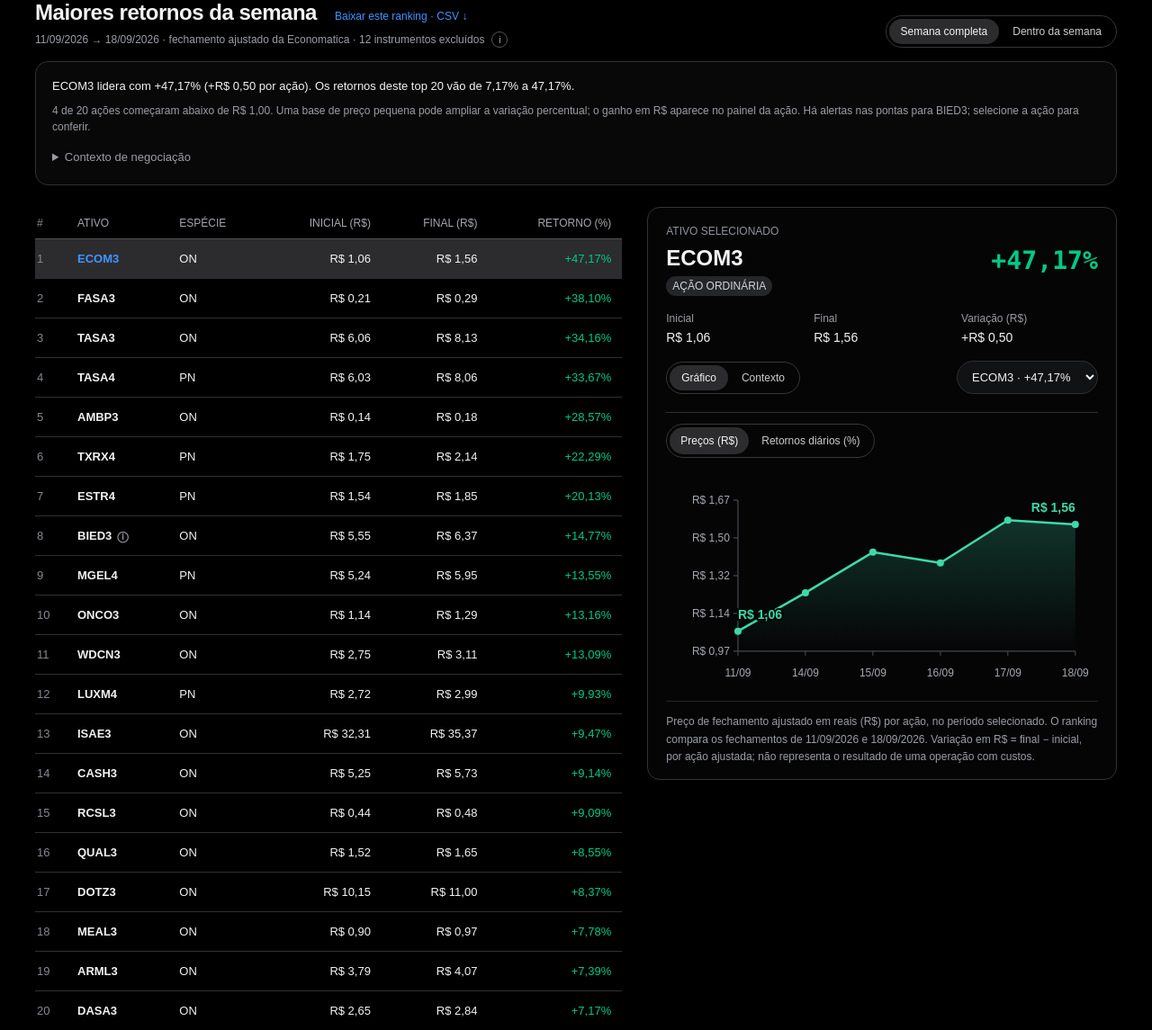
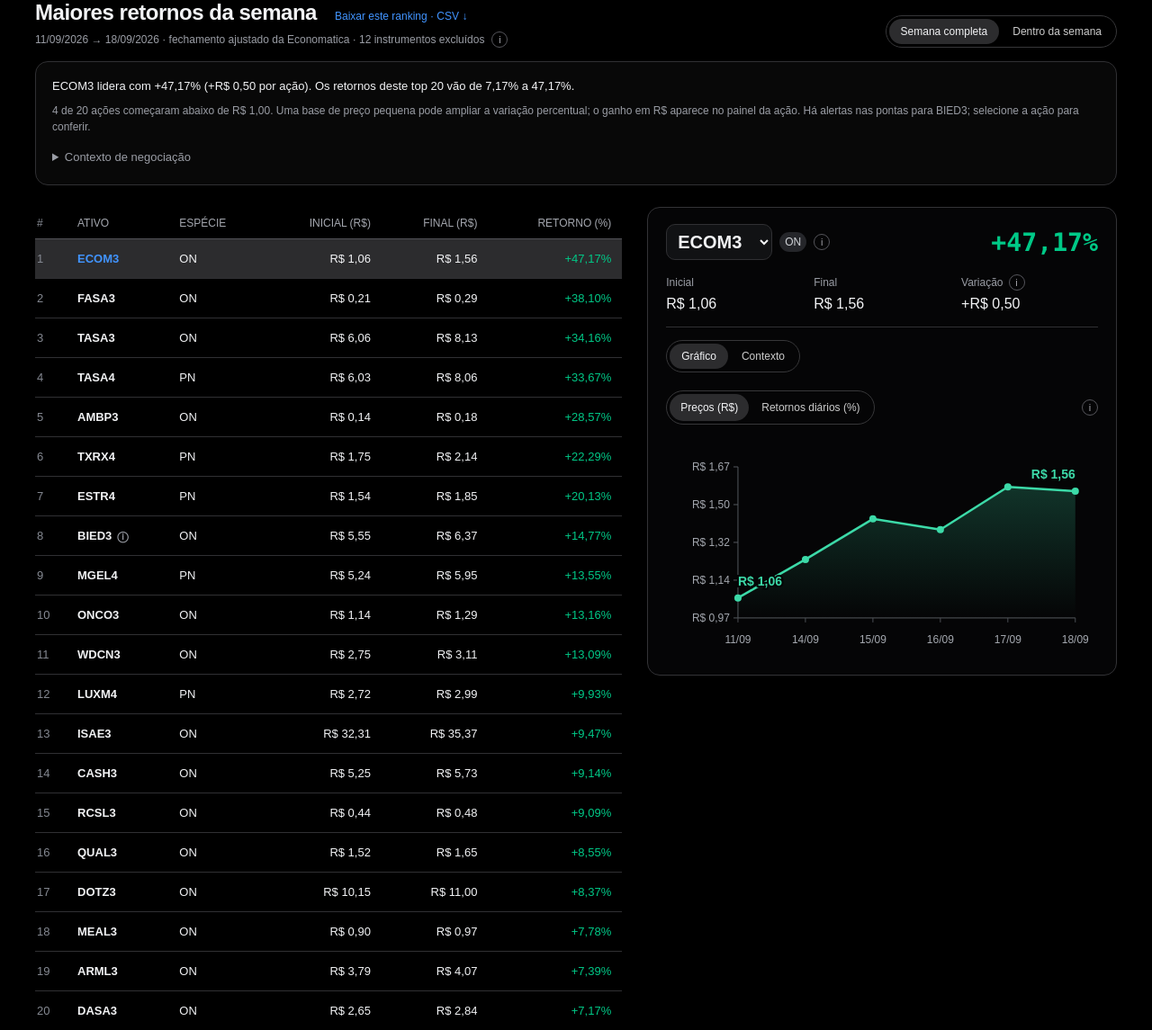
Before and after one commit to lucassperess/v8-ranking-semanal, a FastAPI app: page / in a window 1280 px wide. Shown: the part 313-1458 px from the top of the page at 90% size. Run offline with FastAPI, Linux system fonts and the light colour scheme.

Commit message:
Organize asset selector and move chart guidance into accessible info controls

```diff
--- a/webapp/static/app.js
+++ b/webapp/static/app.js
@@ -105,7 +105,7 @@
   const select = $('asset-select');
   clear(select);
   current.top20.forEach((row) => {
-    const option = node('option', '', `${row.ticker} · ${signedPct(row.return_pct)}`);
+    const option = node('option', '', row.ticker);
     option.value = row.ticker;
     select.append(option);
   });
@@ -189,8 +189,7 @@
   window.rankingContext?.render(state.ticker, state.window);
   if (!state.ticker) return;
   const row = state.data.windows[state.window].top20.find((item) => item.ticker === state.ticker);
-  text('detail-ticker', row.ticker);
-  text('detail-kind', row.instrument_type === 'acao_on' ? 'AÇÃO ORDINÁRIA' : 'AÇÃO PREFERENCIAL');
+  text('detail-kind', row.instrument_type === 'acao_on' ? 'ON' : 'PN');
   text('detail-return', signedPct(row.return_pct));
   $('detail-return').classList.toggle('negative', Number(row.return_pct) < 0);
   text('detail-start', `R$ ${preciseMoney(row.start_close)}`);
@@ -223,8 +222,18 @@
   $('chart-price').setAttribute('aria-pressed', String(!returns));
   $('chart-returns').setAttribute('aria-pressed', String(returns));
   text(
+    'detail-change-help',
+    `Diferença entre o fechamento final (${day(row.end_date)}) e o inicial (${day(row.start_date)}), em reais por ação ajustada. Não representa o resultado de uma operação com custos.`,
+  );
+  const alternativeNote =
+    state.window === 'alternative'
+      ? ` O fechamento de ${day(row.start_date)} é o ponto de partida: nesse primeiro dia não há retorno diário calculado. A primeira comparação usa o fechamento da próxima data da extração.`
+      : '';
+  text(
     'detail-note',
-    `${returns ? daily.note : 'Preço de fechamento ajustado em reais (R$) por ação, no período selecionado.'} O ranking compara os fechamentos de ${day(row.start_date)} e ${day(row.end_date)}. Variação em R$ = final − inicial, por ação ajustada; não representa o resultado de uma operação com custos.`,
+    returns
+      ? `Cada barra compara o fechamento de uma data com o da data anterior da extração — o arquivo de dados enviado. Se faltar um dos preços ou houver conflito nos dados, essa comparação fica vazia.${alternativeNote} O retorno semanal compara ${day(row.start_date)} com ${day(row.end_date)}; ele não é a soma dos retornos diários. Toque, passe o cursor ou foque uma barra para consultar a data e o valor.`
+      : `Cada ponto mostra o preço de fechamento ajustado em reais por ação naquela data. Uma lacuna no gráfico indica que não há preço válido para a observação. A janela compara ${day(row.start_date)} com ${day(row.end_date)}. Toque, passe o cursor ou foque um ponto para consultar a data e o valor.`,
   );
   const box = $('detail-chart');
   clear(box);
--- a/webapp/static/context.css
+++ b/webapp/static/context.css
@@ -11,15 +11,80 @@
   gap: 12px;
   margin: 14px 0 20px;
 }
-.asset-view-toolbar select {
+.asset-identity {
+  display: flex;
+  align-items: center;
+  gap: 8px;
   min-width: 0;
-  max-width: 55%;
+}
+.asset-identity select {
+  width: 118px;
+  min-height: 40px;
   border: 1px solid var(--line);
-  border-radius: 999px;
+  border-radius: 10px;
   background: #111214;
   color: var(--text);
-  padding: 9px 12px;
-  font: inherit;
+  padding: 6px 8px;
+  font:
+    600 20px/1.3 Arial,
+    sans-serif;
+  cursor: pointer;
+}
+.asset-identity .ticker-kind {
+  margin: 0;
+  font-size: 12px;
+  padding: 4px 6px;
+}
+.asset-info {
+  position: relative;
+  display: inline-flex;
+  align-items: center;
+}
+.asset-tooltip {
+  top: calc(100% + 10px);
+  right: 0;
+  white-space: normal;
+}
+.asset-identity .asset-tooltip {
+  left: 0;
+  right: auto;
+}
+.asset-info .info-button[aria-expanded='true'] + .asset-tooltip {
+  visibility: visible;
+  opacity: 1;
+}
+.asset-detail-compact .detail-top {
+  align-items: center;
+}
+.asset-detail-compact .price-comparison {
+  margin: 16px 0 0;
+  padding-bottom: 16px;
+  border-bottom: 1px solid var(--line);
+}
+.asset-detail-compact .price-comparison dd {
+  font-size: 16px;
+}
+.asset-detail-compact .price-comparison dt {
+  display: flex;
+  align-items: center;
+  min-height: 18px;
+}
+.asset-change-label {
+  display: flex;
+  align-items: center;
+  gap: 6px;
+}
+.asset-detail-compact .chart-controls {
+  margin-top: 0;
+  padding-top: 0;
+  border-top: 0;
+  flex-wrap: nowrap;
+}
+.chart-info {
+  margin-left: auto;
+}
+.chart-returns-short {
+  display: none;
 }
 .asset-view-tabs {
   flex-shrink: 0;
--- a/webapp/static/header.js
+++ b/webapp/static/header.js
@@ -39,7 +39,7 @@
     });
   });
   document.addEventListener('click', (event) => {
-    if (!event.target.closest('.metric-info,.period-info')) closeTips();
+    if (!event.target.closest('.metric-info,.period-info,.asset-info')) closeTips();
   });
   document.addEventListener('keydown', (event) => {
     if (event.key === 'Escape') closeTips();
--- a/webapp/static/index.html
+++ b/webapp/static/index.html
@@ -184,12 +184,25 @@
                   <tbody id="ranking-body"></tbody>
                 </table>
               </div>
-              <aside id="asset-detail" class="detail-panel">
+              <aside id="asset-detail" class="detail-panel asset-detail-compact">
                 <div class="detail-top">
-                  <div>
-                    <span class="detail-overline">ATIVO SELECIONADO</span>
-                    <h3 id="detail-ticker"></h3>
+                  <div class="asset-identity">
+                    <select id="asset-select" aria-label="Selecionar ação"></select>
                     <span id="detail-kind" class="ticker-kind"></span>
+                    <span class="asset-info">
+                      <button
+                        class="info-button"
+                        type="button"
+                        aria-label="Sobre ON e PN"
+                        aria-describedby="detail-kind-help"
+                      >
+                        i
+                      </button>
+                      <span id="detail-kind-help" class="info-tooltip asset-tooltip" role="tooltip"
+                        >ON significa ação ordinária; PN significa ação preferencial. A espécie do
+                        ativo é confirmada com evidências da B3.</span
+                      >
+                    </span>
                   </div>
                   <span id="detail-return" class="detail-return"></span>
                 </div>
@@ -203,7 +216,23 @@
                     <dd id="detail-end"></dd>
                   </div>
                   <div>
-                    <dt>Variação (R$)</dt>
+                    <dt class="asset-change-label">
+                      Variação
+                      <span class="asset-info"
+                        ><button
+                          class="info-button"
+                          type="button"
+                          aria-label="Sobre a variação em reais"
+                          aria-describedby="detail-change-help"
+                        >
+                          i</button
+                        ><span
+                          id="detail-change-help"
+                          class="info-tooltip asset-tooltip"
+                          role="tooltip"
+                        ></span
+                      ></span>
+                    </dt>
                     <dd id="detail-change"></dd>
                   </div>
                 </dl>
@@ -235,7 +264,6 @@
                       Contexto
                     </button>
                   </div>
-                  <select id="asset-select" aria-label="Selecionar ação"></select>
                 </div>
                 <div id="asset-chart-view" role="tabpanel" aria-labelledby="asset-graph-tab">
                   <div class="chart-controls">
@@ -247,14 +275,33 @@
                       <button id="chart-price" class="active" type="button" aria-pressed="true">
                         Preços (R$)
                       </button>
-                      <button id="chart-returns" type="button" aria-pressed="false">
-                        Retornos diários (%)
+                      <button
+                        id="chart-returns"
+                        type="button"
+                        aria-pressed="false"
+                        aria-label="Retornos diários (%)"
+                      >
+                        <span class="chart-returns-label">Retornos diários (%)</span
+                        ><span class="chart-returns-short" aria-hidden="true">Retornos (%)</span>
                       </button>
                     </div>
+                    <span class="asset-info chart-info">
+                      <button
+                        class="info-button"
+                        type="button"
+                        aria-label="Como ler o gráfico"
+                        aria-describedby="detail-note"
+                      >
+                        i
+                      </button>
+                      <span
+                        id="detail-note"
+                        class="info-tooltip asset-tooltip"
+                        role="tooltip"
+                      ></span>
+                    </span>
                   </div>
-                  <p class="chart-help">Toque no gráfico para consultar a data e o valor.</p>
                   <div id="detail-chart" class="detail-chart"></div>
-                  <div id="detail-note" class="detail-note"></div>
                 </div>
                 <section
                   id="company-context"
```
Also changed, not shown: other parts of webapp/static/context.css (+70 -3 lines), deploy/contexto-previa.md (+8 -0 lines).
